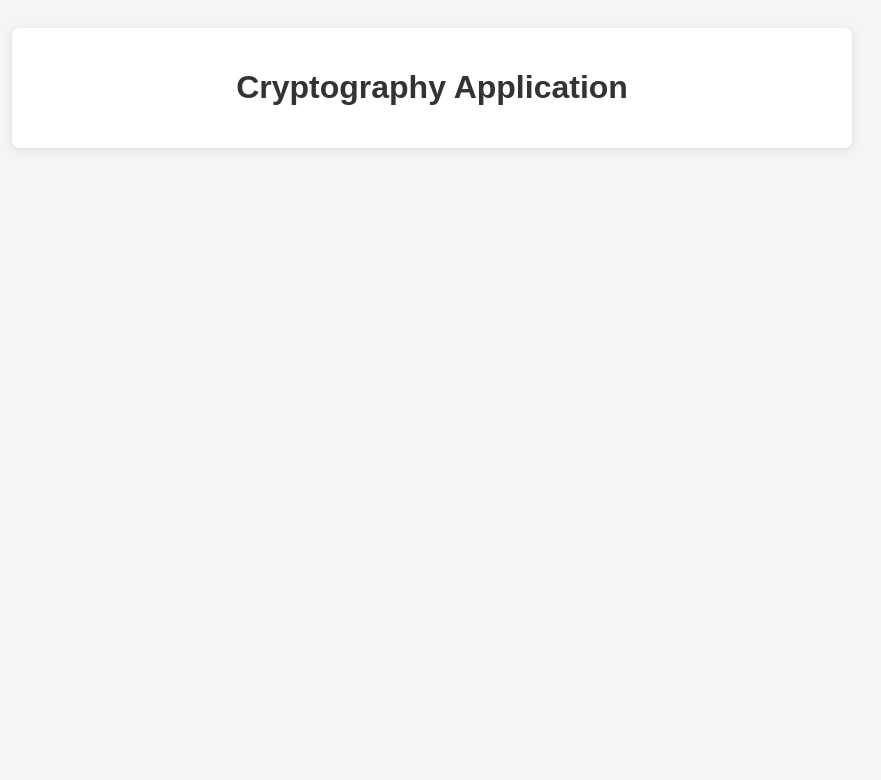
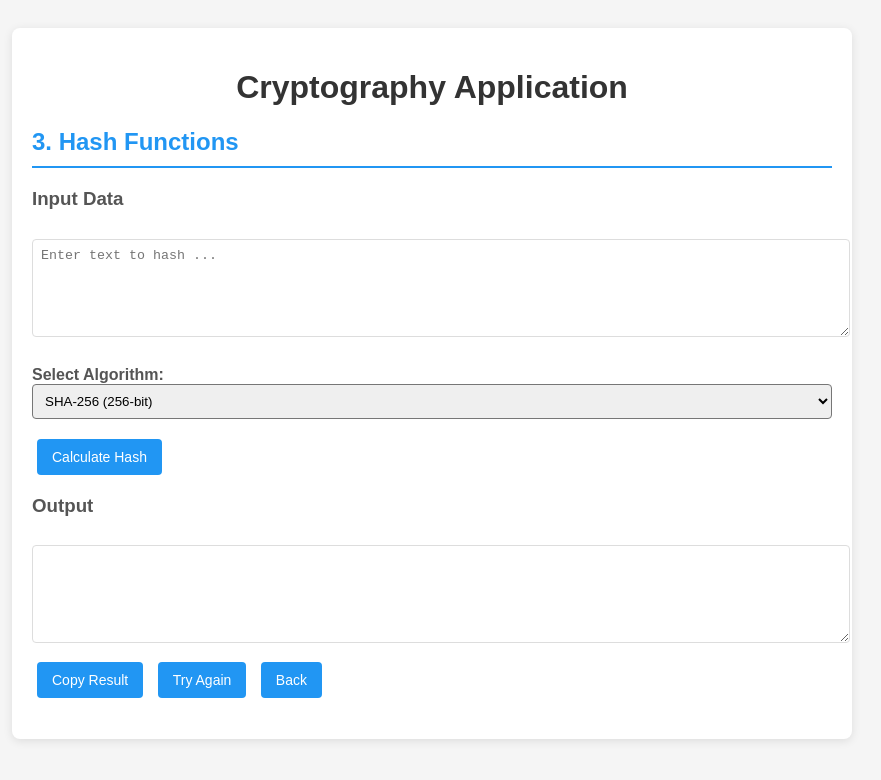
Before and after one commit to QuocHuy0411/Lab5_nhom7, a plain HTML site: page index.html in a window 1280 px wide. Both pictures are taken after a click on the button "3. Hash". Shown: the whole page, without its empty margins (208-1089 px from the left). Drawn offline with nearby package versions, Linux system fonts and the light colour scheme.

Commit message:
feat: add MD5 and SHA-256 hash functions

```diff
--- /dev/null
+++ b/hash/hash-ui.js
@@ -0,0 +1,28 @@
+/* hash-ui.js */
+function calculateHashUI() {
+    try {
+        const errorMsg = document.getElementById('hashErrorMsg');
+        errorMsg.innerText = '';
+
+        const text = document.getElementById('hashInput').value;
+        const algo = document.getElementById('hashAlgo').value;
+
+        if (!text) {
+            throw new Error("Please enter text to hash!");
+        }
+
+        // Gọi logic từ HashToolkit
+        const result = HashToolkit.computeHash(text, algo);
+
+        // Hiển thị kết quả
+        document.getElementById('hashOutput').value = result;
+    } catch (e) {
+        document.getElementById('hashErrorMsg').innerText = 'Error: ' + e.message;
+    }
+}
+
+function tryAgainHash() {
+    document.getElementById('hashInput').value = '';
+    document.getElementById('hashOutput').value = '';
+    document.getElementById('hashErrorMsg').innerText = '';
+}
--- /dev/null
+++ b/hash/hash.js
@@ -0,0 +1,14 @@
+/* hash.js */
+const HashToolkit = {
+    computeHash: function(text, algo) {
+        if (!text) return "";
+
+        let hash;
+        if (algo === "MD5") {
+            hash = CryptoJS.MD5(text);
+        } else {
+            hash = CryptoJS.SHA256(text);
+        }
+        return hash.toString(CryptoJS.enc.Hex);
+    }
+};
--- a/index.html
+++ b/index.html
@@ -109,6 +109,35 @@
 
     <p id="errorMsg" class="error"></p>
   </div>
+
+  <!-- HASH FUNCTIONS SECTION -->
+  <div id="hash" class="hidden">
+    <h2>3. Hash Functions</h2>
+
+    <h3>Input Data</h3>
+    <textarea id="hashInput" placeholder="Enter text to hash ..."></textarea>
+
+    <div class="algorithm-selection" style="margin: 15px 0;">
+      <label style="font-weight:bold; color:#555;">Select Algorithm:</label>
+      <select id="hashAlgo" style="padding:8px; border-radius:4px; width:100%; cursor:pointer;">
+        <option value="MD5">MD5 (128-bit)</option>
+        <option value="SHA256" selected>SHA-256 (256-bit)</option>
+      </select>
+    </div>
+
+    <button onclick="calculateHashUI()" class="btn-main">Calculate Hash</button>
+
+    <h3>Output</h3>
+    <textarea id="hashOutput" readonly "></textarea>
+
+    <div class="action-buttons">
+        <button onclick="copyResult('hashOutput')">Copy Result</button>
+        <button onclick="tryAgainHash()">Try Again</button>
+        <button onclick="goBack()">Back</button>
+    </div>
+
+    <p id="hashErrorMsg" class="error"></p>
+  </div>
 </div>
 
 <!-- 🔥 CHỖ QUAN TRỌNG ĐÃ ĐỔI -->
@@ -117,6 +146,8 @@
 <script src="symmetric/aes.js"></script>
 <script src="5_N23DCCN162_NguyenNgocQuocHuy/rsa.js"></script>
 <script src="5_N23DCCN162_NguyenNgocQuocHuy/rsa-ui.js"></script>
+<script src="hash/hash.js"></script>
+<script src="hash/hash-ui.js"></script>
 <script>
 function showSection(section) {
   document.getElementById('menu').classList.add('hidden');
```
